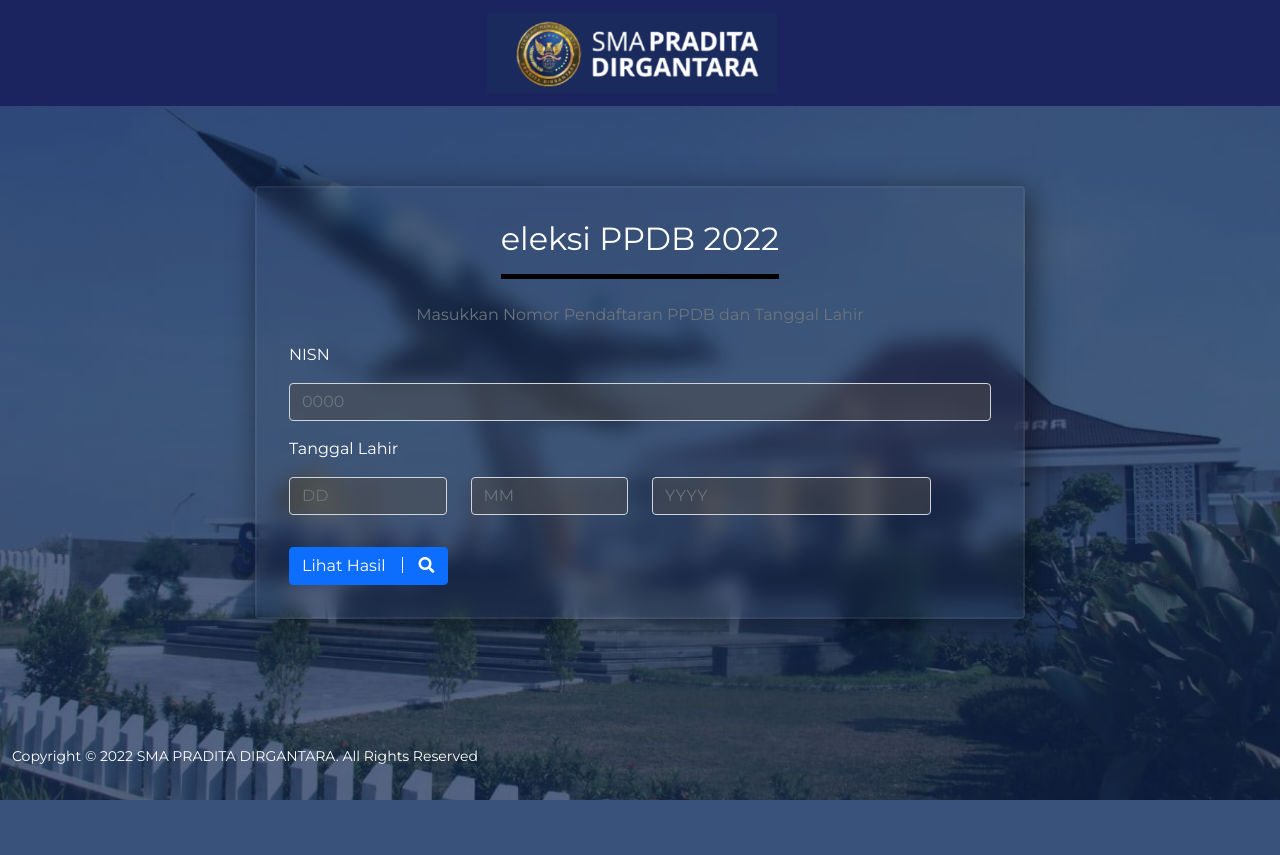
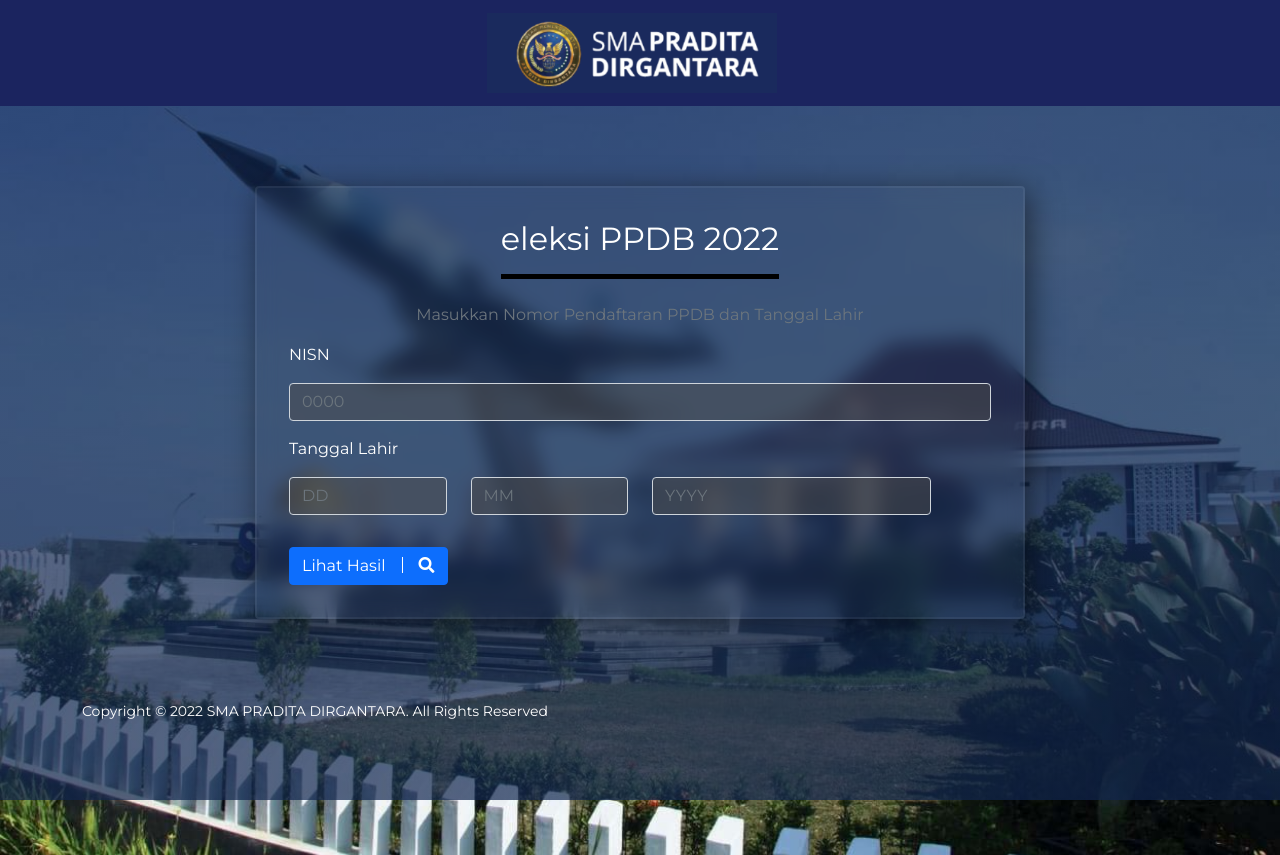
Before and after one commit to WazeAzure/PPDB, a PHP site: page /login.php in a window 1280 px wide. Before the commit the page ends 800 px from the top, so only its background shows below. Run offline with PHP 8.4, Linux system fonts and the light colour scheme.

Commit message:
Adding media/css/login.css

```diff
--- a/media/css/login.css
+++ b/media/css/login.css
@@ -6,6 +6,7 @@
 }
 html {
     height: 100%;
+    overflow-y: scroll;
 }
 
 header img {
@@ -27,7 +28,6 @@
 
 
 .bg-img {
-   z-index:-1;
 }
 
 .main {
@@ -35,6 +35,12 @@
     display: flex;
     justify-content: center;
     align-items: center;
+}
+
+.wrapper {
+    position: relative;
+    min-height: 100%;
+    padding-bottom: 100px;
 }
 
 .card {
@@ -80,11 +86,15 @@
     padding-left: 1rem;
     margin-left: 1rem;
 }
+
 footer {
     color: white;
+    /*
     position: absolute;
     bottom: 0;
     left: 0;
     width: 50%;
+    */
+    margin-top: 5rem;
     margin-bottom: 2rem;
 }
```
